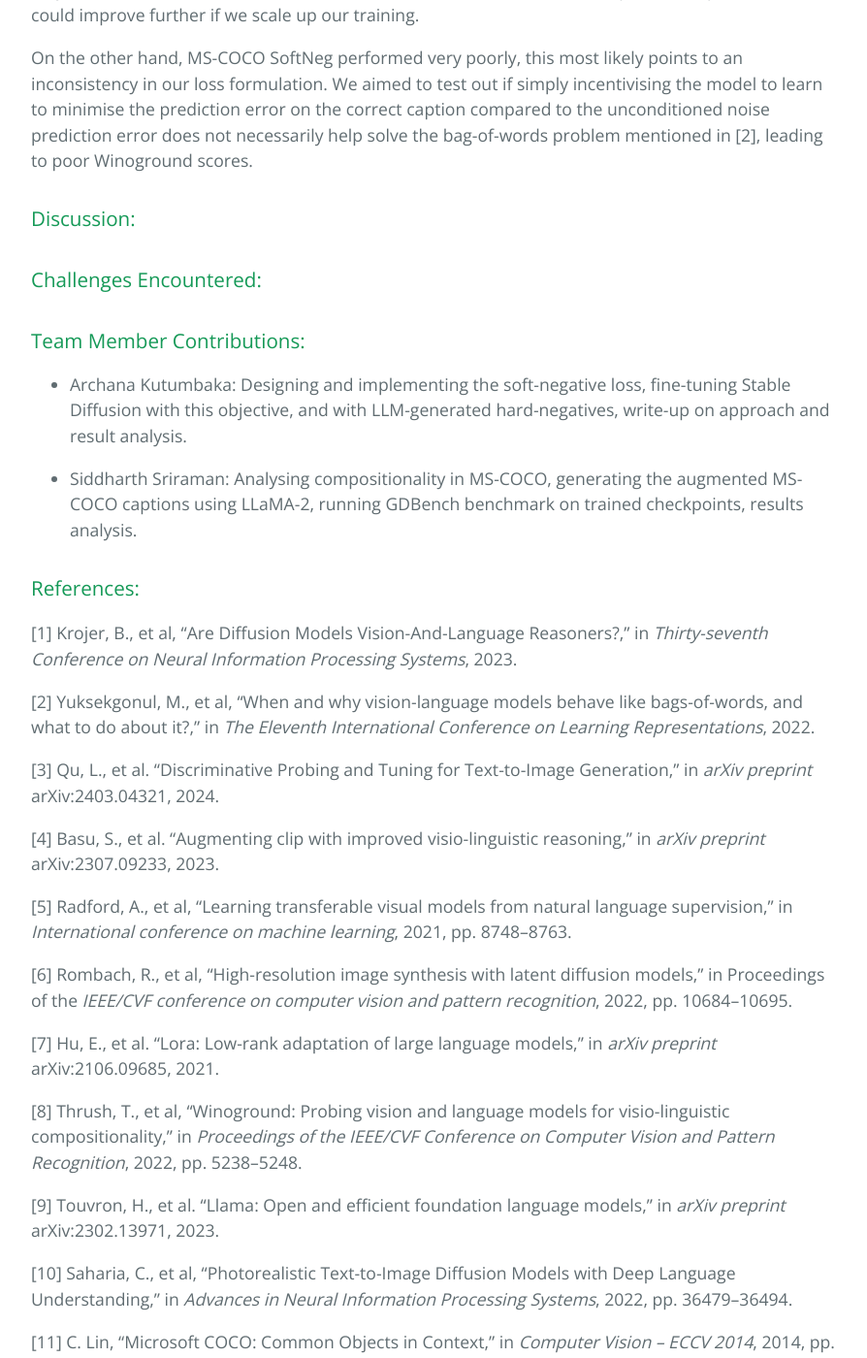
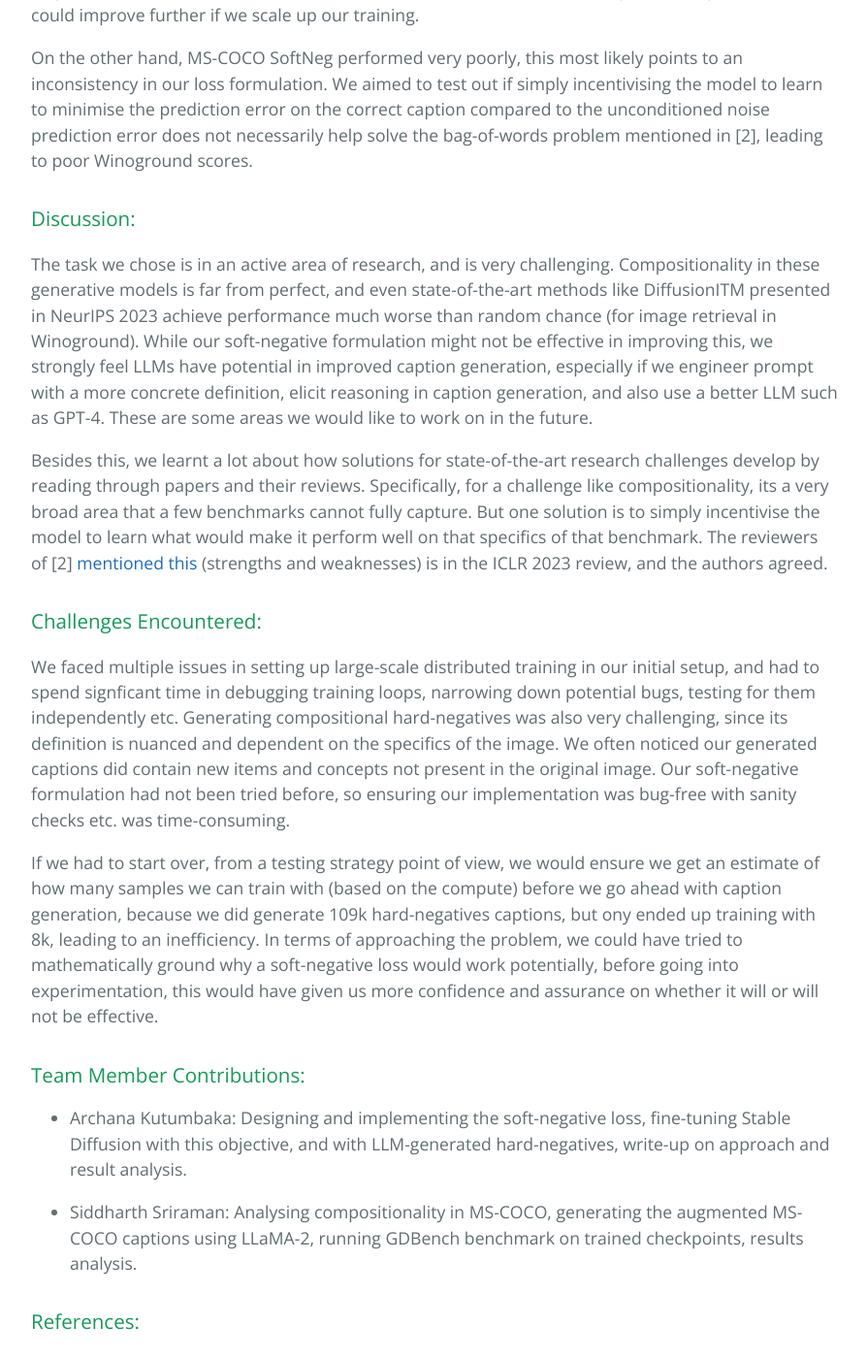
Before and after one commit to sid-sr/CS6476_Website, a Jekyll site: the page built from index.md, in a window 1280 px wide and 1400 px high, scrolled down 13331 px. Shown: the whole window at 97% size, without its empty margins (192-1086 px from the left). Built offline with Jekyll 4.4.1, drawn with Linux system fonts in a browser that asks for light colours.

Commit message:
Added challenges and discussion

```diff
--- a/index.md
+++ b/index.md
@@ -242,7 +242,16 @@
 
 ### Discussion:
 
+The task we chose is in an active area of research, and is very challenging. Compositionality in these generative models is far from perfect, and even state-of-the-art methods like DiffusionITM presented in NeurIPS 2023 achieve performance much worse than random chance (for image retrieval in Winoground). While our soft-negative formulation might not be effective in improving this, we strongly feel LLMs have potential in improved caption generation, especially if we engineer  prompt with a more concrete definition, elicit reasoning in caption generation, and also use a better LLM such as GPT-4. These are some areas we would like to work on in the future.
+
+Besides this, we learnt a lot about how solutions for state-of-the-art research challenges develop by reading through papers and their reviews. Specifically, for a challenge like compositionality, its a very broad area that a few benchmarks cannot fully capture. But one solution is to simply incentivise the model to learn what would make it perform well on that specifics of that benchmark. The reviewers of [2] [mentioned this](https://openreview.net/forum?id=KRLUvxh8uaX&noteId=4fjdfnFYwB) (strengths and weaknesses) is in the ICLR 2023 review, and the authors agreed.
+
+
 ### Challenges Encountered:
+
+We faced multiple issues in setting up large-scale distributed training in our initial setup, and had to spend signficant time in debugging training loops, narrowing down potential bugs, testing for them independently etc. Generating compositional hard-negatives was also very challenging, since its definition is nuanced and dependent on the specifics of the image. We often noticed our generated captions did contain new items and concepts not present in the original image. Our soft-negative formulation had not been tried before, so ensuring our implementation was bug-free with sanity checks etc. was time-consuming.
+
+If we had to start over, from a testing strategy point of view, we would ensure we get an estimate of how many samples we can train with (based on the compute) before we go ahead with caption generation, because we did generate 109k hard-negatives captions, but ony ended up training with 8k, leading to an inefficiency. In terms of approaching the problem, we could have tried to mathematically ground why a soft-negative loss would work potentially, before going into experimentation, this would have given us more confidence and assurance on whether it will or will not be effective.
 
 
 ### Team Member Contributions:
```
